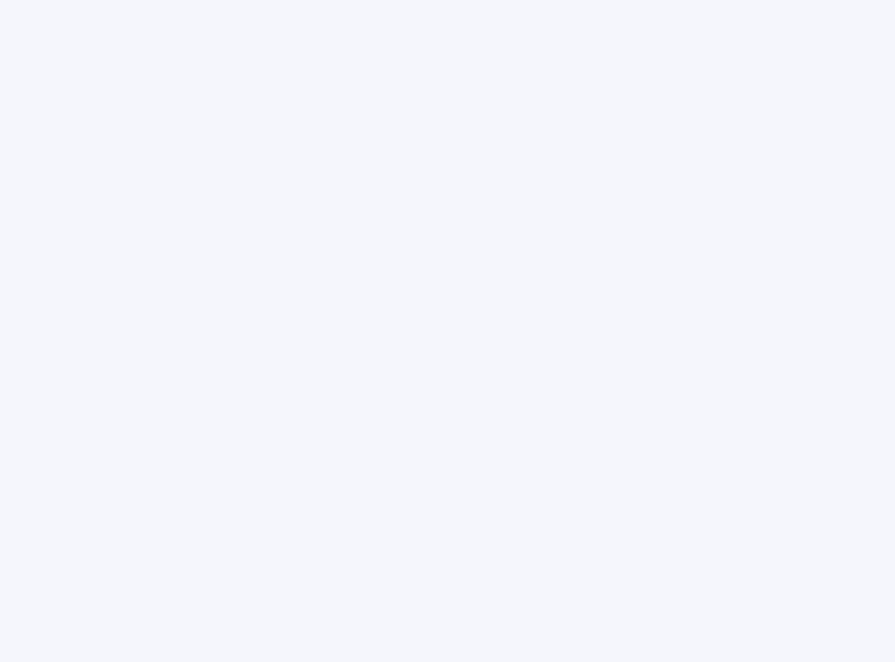
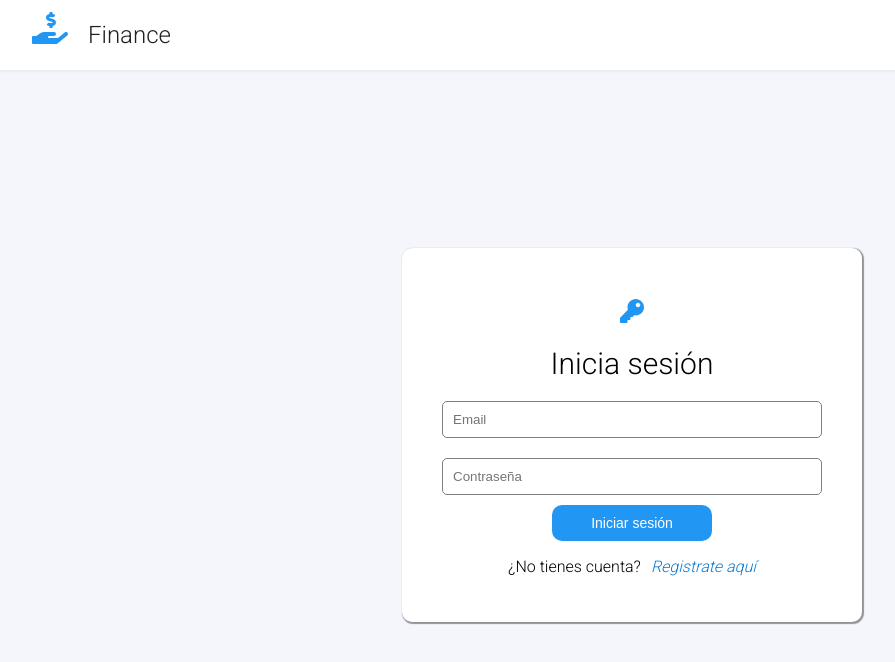
Before and after one commit to Judiazp/administration-app, a React (Create React App) app: page /login in a window 1280 px wide. Shown: the top 662 px of the page, without its empty margins (8-903 px from the left). Built offline with nearby package versions, Linux system fonts and the light colour scheme.

Commit message:
Rediseñando formularios.
- Se cambiaron los estilos de todos los formularios.
- Se creo un componente Login.
- Se creo el componente Register.
- Se optimizo la logica para el renderizado del componente Login y Register.

```diff
--- a/src/App.js
+++ b/src/App.js
@@ -1,6 +1,6 @@
 import React from 'react';
 import FinanceBoard from './components/pages/financeBoard'
-import Login from './components/pages/login'
+import Form from './components/pages/login'
 import { BrowserRouter as Router, Route } from 'react-router-dom'
 
 
@@ -10,7 +10,7 @@ const App = () => {
         <Router >
             <Route exact path="/" component={ FinanceBoard }/>
             <Route path="/board" component={ FinanceBoard } />
-            <Route path="/pruebas" component={ Login } />
+            <Route path="/login" component={ Form } />
         </Router>
     )
 }
--- /dev/null
+++ b/src/components/molecules/forms/formLogin/index.jsx
@@ -0,0 +1,53 @@
+import React from 'react';
+import { useForm } from '../../../../hooks/useForm';
+import { FontAwesomeIcon } from '@fortawesome/react-fontawesome';
+import { faKey } from '@fortawesome/free-solid-svg-icons';
+import '../forms.css'
+
+export const Login = ({ setForm }) => {
+
+    const [formLogin, handleInputChange] = useForm({
+        emailLogin: '',
+        passwordLogin: ''
+    })
+
+    const handleSubmit = (e) => {
+        e.preventDefault()
+        console.log(formLogin);
+    }
+
+    return (
+        <form className="container__form" onSubmit={ handleSubmit } >
+            <div align="center">
+                <h2 className="icon">
+                    <FontAwesomeIcon icon={ faKey } />
+                </h2>
+                <h2 className="title-form">Inicia sesión</h2>
+            </div>
+
+            <input
+                type="email"
+                className="input"
+                placeholder="Email"
+                name="emailLogin"
+                onChange={ handleInputChange }
+            />
+            <input
+                type="password"
+                className="input"
+                placeholder="Contraseña"
+                name="passwordLogin"
+                onChange={ handleInputChange }
+            />
+            <button className="btn-init">
+                Iniciar sesión
+            </button>
+            <p className="signup">
+                ¿No tienes cuenta?
+                <span onClick={ () => setForm(false) } >
+                    Registrate aquí
+                </span>
+            </p>
+        </form>
+    )
+}
--- /dev/null
+++ b/src/components/molecules/forms/formRegister/index.jsx
@@ -0,0 +1,59 @@
+import React from 'react';
+import { useForm } from '../../../../hooks/useForm';
+import { FontAwesomeIcon } from '@fortawesome/react-fontawesome';
+import { faLock } from '@fortawesome/free-solid-svg-icons';
+
+export const Register = ({ setForm } ) => {
+
+    const [formRegister, handleInputChangeRegister] = useForm({
+        nameRegister: '',
+        emailRegister: '',
+        passwordRegister: ''
+    })
+
+    const handleSubmit = (e) => {
+        e.preventDefault()
+        console.log(formRegister)
+    }
+
+    return (
+        <form className="container__form " onSubmit={ handleSubmit }>
+            <div align="center">
+                <h2 className="icon">
+                    <FontAwesomeIcon icon={ faLock } />
+                </h2>
+                <h2 className="title-form">¡Comencemos!</h2>
+            </div>
+            <input
+                type="text"
+                className="input"
+                placeholder="Nombre"
+                name="nameRegister"
+                onChange={ handleInputChangeRegister }
+            />
+            <input
+                type="email"
+                className="input"
+                placeholder="Email"
+                name="emailRegister"
+                onChange={ handleInputChangeRegister }
+            />
+            <input
+                type="password"
+                className="input"
+                placeholder="Contraseña"
+                name="passwordRegister"
+                onChange={ handleInputChangeRegister }
+            />
+            <button className="btn-init">
+                Registrarme
+            </button>
+            <p className="signup">
+                ¿Ya tienes cuenta?
+                <span onClick={ () => setForm(true) } >
+                    Inicia sesión aquí
+                </span>
+            </p>
+        </form>
+    )
+}
--- a/src/components/molecules/forms/forms.css
+++ b/src/components/molecules/forms/forms.css
@@ -1,3 +1,6 @@
+
+/*------------------------------- Estilos de los formularios en ventanas modales ---------------------------- */
+
 .content-form {
     background-color: rgba(14, 12, 12, 0.6);
     width: 100%;
@@ -8,51 +11,19 @@
     overflow-y: hidden;
 }
 
-.form {
+.form-modal {
     display: flex;
     flex-direction: column;
     width: 20%;
     padding: 2em;
     border-radius: 7px;
-    background-color: rgb(34,34,34);
-    border: 2px solid rgb(41,41,41);
+    background-color: #FFFFFF;
+    box-shadow: 1px 1px 1px 1px rgba(0, 0, 0, 0.4);
     max-height: 300px;
     position: relative;
     top: 50%;
     left: 50%;
     transform: translate(-50%, -50%);
-}
-
-.form h2 {
-    color: #fff;
-    text-align: center;
-    margin-bottom: 1em;
-}
-
-.input {
-    border: 0.5px solid gray;
-    padding: 10px;
-    border-radius: 5px;
-    outline: none;
-    background-color: rgb(33,38,45);
-    transition: 350ms;
-    color: rgba(255, 255, 255, 0.425);
-    margin-bottom: 10px;
-}
-
-.description {
-    padding: 10px 10px 40px 10px;
-    border-radius: 5px;
-    outline: none;
-    margin-bottom: 10px;
-    border: 0.5px solid gray;
-    background-color: rgb(33,38,45);
-    transition: 200ms;
-    color: rgba(255, 255, 255, 0.425);
-}
-
-.description:hover {
-    transform: scale(1.025);
 }
 
 .content-btns {
@@ -61,33 +32,86 @@
     width: 100%;
 }
 
-.button {
+/* ----------------- Estilos de formularios de login y registro --------------- */
+
+.container__form {
+    background-color: #FFFFFF;
+    box-shadow: 1px 1px 1px 1px rgba(0, 0, 0, 0.4);
+    border-radius: 10px;
+    display: flex;
+    flex-direction: column;
+    padding: 30px;
+    width: 400px;
+}
+
+.title-form {
+    font-weight: 400;
+    font-size: 30px;
+    margin: 10px 0px;
+    text-align: center;
+}
+
+.icon {
+    color: #2196F3;
+}
+
+.input {
+    border: 0.5px solid gray;
+    border-radius: 5px;
+    margin-bottom: 10px;
+    outline: none;
     padding: 10px;
-    background-color: #348637;
-    outline: none;
+    margin: 10px;
+    transition: 350ms;
+}
+
+.input:hover {
+    transform: scale(1.025);
+}
+
+.btn-init {
+    background-color: #2196F3;
     border-radius: 10px;
     border: none;
     color: #fff;
+    font-size: 14px;
+    padding: 10px;
+    outline: none;
     width: 40%;
+    margin: auto;
 }
 
-.button:hover {
-    background-color: #2ea043;
+.btn-init:hover {
+    background-color: #0B7AD5;
+}
+
+.signup {
+    text-align: center;
+}
+
+.signup span {
+    color: #0B7AD5;
+    font-style: italic;
+    text-decoration: none;
+    margin-left: 10px;
+}
+
+.signup span:hover {
+    text-decoration: underline;
 }
 
 .btn-cancel {
-    background-color: rgb(229,61,47, 0.5);
+    background-color:rgb(229,61,47);
 }
 
 .btn-cancel:hover {
-    background-color: rgb(229,61,47);
+    background-color: #DA2B1B;
 }
 
 /*-------------------------------- checkbox -----------------------------------*/
 
 .content-checkbox {
     display: flex;
-    color: #fff;
     align-items: center;
     justify-content: space-around;
     margin: 10px 0 20px 0;
@@ -97,20 +121,11 @@
     display: flex;
 }
 
-.checkbox button {
-    margin: 0 10px 0 10px;
-    border: none;
-    border-radius: 10px;
-    padding: 10px;
-}
-
 @media (max-width: 850px) {
-    .form {
+    .form-modal {
         width: 70%;
         padding: 30px;
         border-radius: 7px;
-        background-color: rgb(34,34,34);
-        border: 2px solid rgb(41,41,41);
         margin: 0px;
         max-height: 300px;
     }
--- a/src/components/pages/login/index.jsx
+++ b/src/components/pages/login/index.jsx
@@ -1,100 +1,27 @@
-import React from 'react';
-import { useForm } from '../../../hooks/useForm';
-import Header from '../../molecules/header'
+import React, { useState } from 'react';
+import Header from '../../molecules/header';
+import { Login } from '../../molecules/forms/formLogin';
+import { Register } from '../../molecules/forms/formRegister';
 import './login.css'
 
-const Login = () =>  {
+const Form = () =>  {
 
-   const [formLogin, handleInputChange] = useForm({
-        emailLogin: '',
-        passwordLogin: ''
-   })
-
-   const [formRegister, handleInputChangeRegister] = useForm({
-    nameRegister: '',
-    emailRegister: '',
-    passwordRegister: ''
-})
-
-    const show = () => {
-        const signupOpen = document.querySelector('.signupForm');
-        const loginClosed = document.querySelector('.login');
-        signupOpen.classList.toggle('signupFormOpen');
-        loginClosed.classList.toggle('loginClosed');
-    }
-
-    const handleSubmit = (e) => {
-        e.preventDefault()
-        console.log(formLogin);
-        console.log(formRegister)
-    }
+    const [form, setForm] = useState(true)
 
     return (
-        <div>
+        <>
             <Header />
-            <div>
-                <form className="login" onSubmit={ handleSubmit } >
-                    <h2>Inicia sesión</h2>
-                    <input
-                        type="email"
-                        className="loginInpt"
-                        placeholder="Email"
-                        name="emailLogin"
-                        onChange={ handleInputChange }
-                    />
-                    <input
-                        type="password"
-                        className="loginInpt"
-                        placeholder="Contraseña"
-                        name="passwordLogin"
-                        onChange={ handleInputChange }
-                    />
-                    <button className="btnInit">
-                        Iniciar sesión
-                    </button>
-                    <p className="signup">
-                        ¿No tienes cuenta?
-                        <span onClick={ show } >
-                            Registrate aquí
-                        </span>
-                    </p>
-                </form>
-                <form className="signupForm" onSubmit={ handleSubmit }>
-                    <h2>¡Comencemos!</h2>
-                    <input
-                        type="text"
-                        className="loginInpt"
-                        placeholder="Nombre"
-                        name="nameRegister"
-                        onChange={ handleInputChangeRegister }
-                    />
-                    <input
-                        type="email"
-                        className="loginInpt"
-                        placeholder="Email"
-                        name="emailRegister"
-                        onChange={ handleInputChangeRegister }
-                    />
-                    <input
-                        type="password"
-                        className="loginInpt"
-                        placeholder="Contraseña"
-                        name="passwordRegister"
-                        onChange={ handleInputChangeRegister }
-                    />
-                    <button className="btnInit">
-                        Registrarme
-                    </button>
-                    <p className="signup">
-                        ¿Ya tienes cuenta?
-                        <span onClick={ show } >
-                            Inicia sesión aquí
-                        </span>
-                    </p>
-                </form>
+            <div className="container">
+                {
+                    form ? (
+                        <Login setForm={ setForm } />
+                    ) : (
+                        <Register setForm={ setForm } />
+                    )
+                }
             </div>
-        </div>
+        </>
     )
 }
 
-export default Login;
+export default Form;
--- a/src/components/pages/login/login.css
+++ b/src/components/pages/login/login.css
@@ -1,87 +1,7 @@
-.login {
-    background-color: rgb(34,34,34);
-    border: 2px solid rgb(41,41,41);
-    border-radius: 7px;
-    color: #fff;
+.container {
+    height: calc(100vh - 70px);
+    width: 100%;
     display: flex;
-    flex-direction: column;
-    line-height: 1.6;
-    margin: auto;
-    margin-top: 100px;
-    padding: 30px;
-    width: 400px;
+    justify-content: center;
+    align-items: center;
 }
-
-.loginClosed {
-    display: none;
-}
-
-h2 {
-    font-weight: 400;
-    font-size: 30px;
-    margin: 20px 0px;
-}
-
-.loginInpt {
-    background-color: rgb(33,38,45);
-    border: 0.5px solid gray;
-    border-radius: 5px;
-    color: rgba(255, 255, 255, 0.425);
-    margin-bottom: 10px;
-    outline: none;
-    padding: 10px;
-    transition: 350ms;
-}
-
-.loginInpt:hover {
-    transform: scale(1.025);
-}
-
-.btnInit {
-    background-color: #348637;
-    border-radius: 10px;
-    border: none;
-    color: #fff;
-    font-size: 14px;
-    padding: 10px;
-    outline: none;
-    width: 200px;
-    margin: auto;
-}
-
-.btnInit:hover {
-    background-color: #2ea043;
-}
-
-.signup {
-    text-align: center;
-}
-
-.signup span {
-    color: #fff;
-    font-style: italic;
-    text-decoration: none;
-    margin-left: 10px;
-}
-
-.signup span:hover {
-    text-decoration: underline;
-}
-
-.signupForm {
-    display: none;
-}
-
-.signupFormOpen {
-    background-color: rgb(34,34,34);
-    border: 2px solid rgb(41,41,41);
-    border-radius: 7px;
-    color: #fff;
-    display: flex;
-    flex-direction: column;
-    line-height: 1.6;
-    margin: auto;
-    margin-top: 100px;
-    padding: 30px;
-    width: 400px;
-}
```
Also changed, not shown: src/components/molecules/forms/addTransaction/index.jsx (+5 -7 lines), src/components/molecules/forms/editTransacction/index.jsx (+4 -4 lines).
